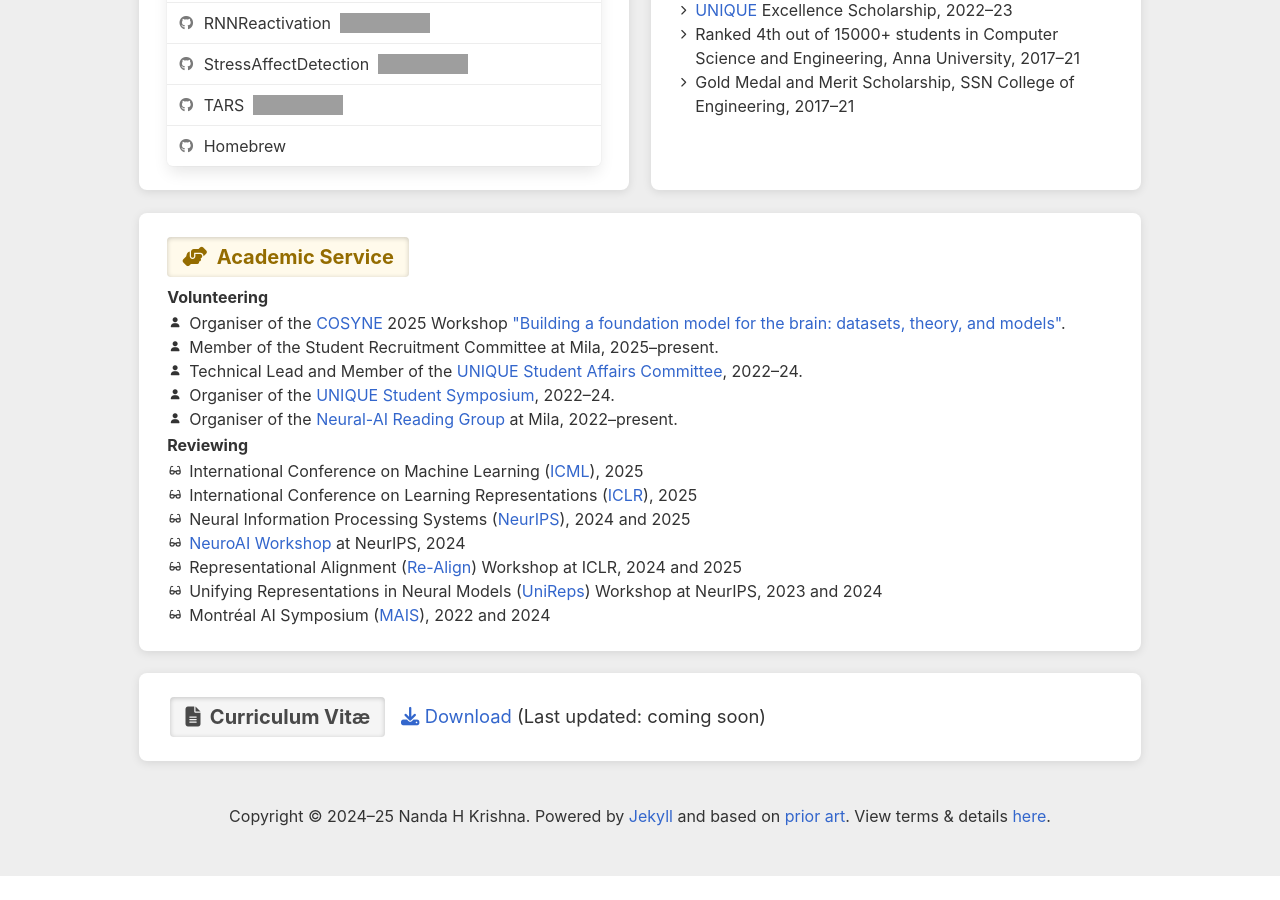
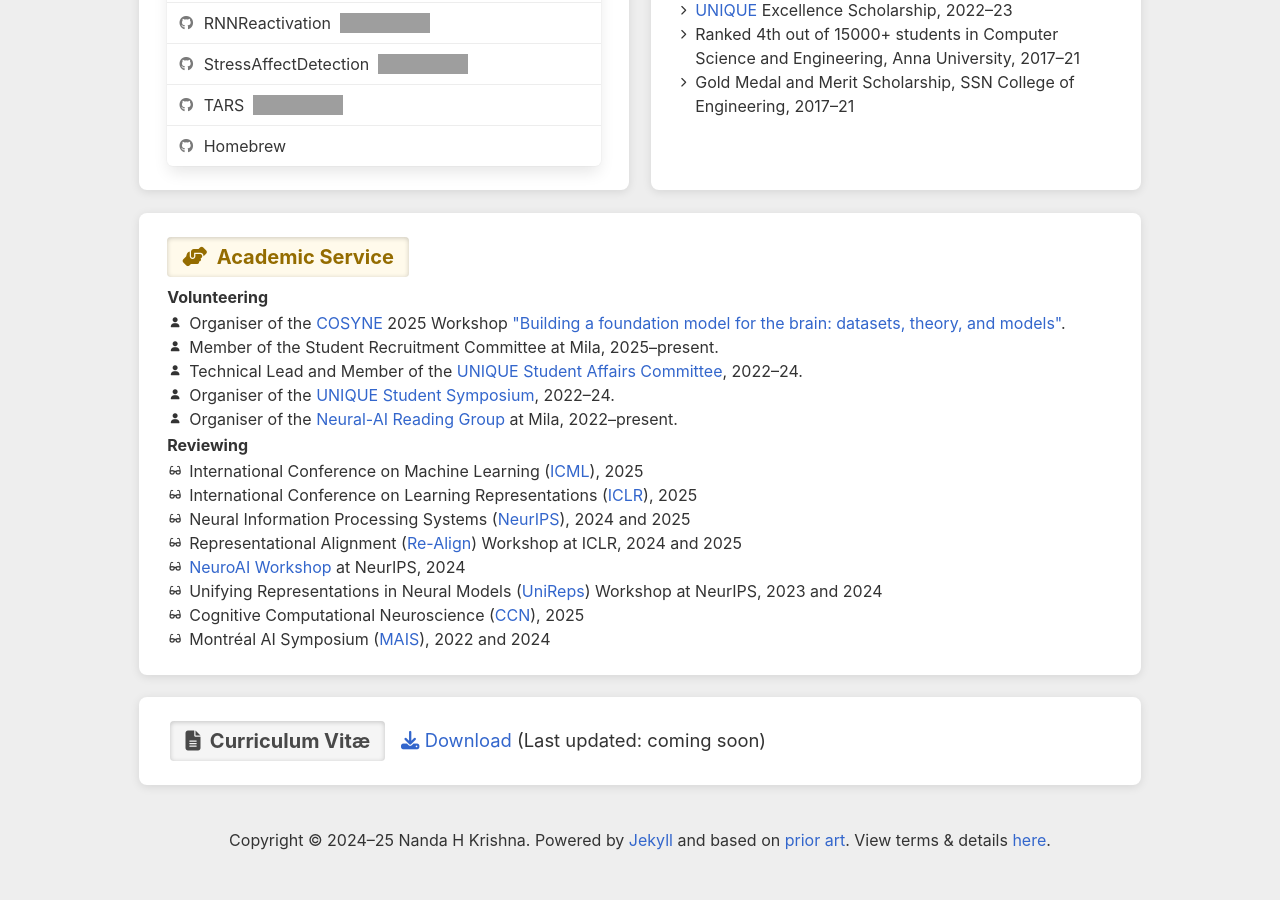
Before and after one commit to nandahkrishna/nandahkrishna.github.io, a Jekyll site: the page built from _pages/about.html, in a window 1280 px wide and 900 px high, scrolled down 1841 px. Built offline with Jekyll 4.4.1, drawn with Linux system fonts in a browser that asks for light colours; a script that is not in the unit is left out; before the commit the page ends 2717 px from its top, so only the background shows below that; grey boxes are pictures that could not be loaded.

Commit message:
`_data/service.yml`: add CCN

```diff
--- a/_data/service.yml
+++ b/_data/service.yml
@@ -9,7 +9,8 @@ reviewing:
   - International Conference on Machine Learning (<a href='https://icml.cc' target='_blank' rel='noopener noreferrer'>ICML</a>), 2025
   - International Conference on Learning Representations (<a href='https://iclr.cc' target='_blank' rel='noopener noreferrer'>ICLR</a>), 2025
   - Neural Information Processing Systems (<a href='https://neurips.cc' target='_blank' rel='noopener noreferrer'>NeurIPS</a>), 2024 and 2025
+  - Representational Alignment (<a href='https://representational-alignment.github.io' target='_blank' rel='noopener noreferrer'>Re-Align</a>) Workshop at ICLR, 2024 and 2025
   - <a href='https://neuroai-workshop.github.io' target='_blank' rel='noopener noreferrer'>NeuroAI Workshop</a> at NeurIPS, 2024
-  - Representational Alignment (<a href='https://representational-alignment.github.io' target='_blank' rel='noopener noreferrer'>Re-Align</a>) Workshop at ICLR, 2024 and 2025
   - Unifying Representations in Neural Models (<a href='https://unireps.org' target='_blank' rel='noopener noreferrer'>UniReps</a>) Workshop at NeurIPS, 2023 and 2024
+  - Cognitive Computational Neuroscience (<a href='https://ccneuro.org' target='_blank' rel='noopener noreferrer'>CCN</a>), 2025
   - Montréal AI Symposium (<a href='https://montrealaisymposium.wordpress.com' target='_blank' rel='noopener noreferrer'>MAIS</a>), 2022 and 2024
```
